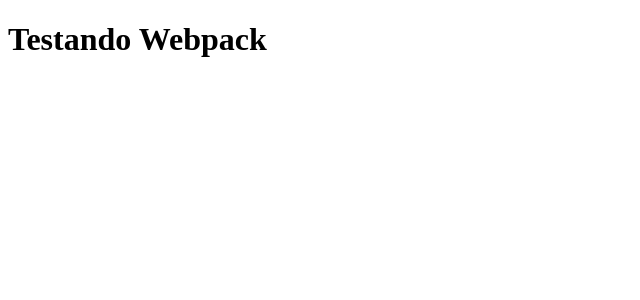
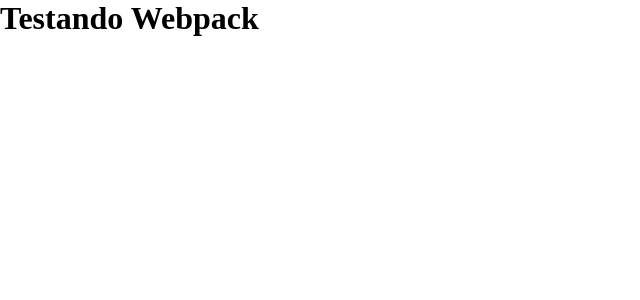
Before and after one commit to rayzen2002/ignite-react, a React app in the folder reactjs/01-github-explorer/: page / in a window 1280 px wide. Shown: the top 300 px of the page, without its empty margins (0-640 px from the left). Built offline with nearby package versions, Linux system fonts and the light colour scheme.

Commit message:
Importando arquivos CSS

```diff
--- a/reactjs/01-github-explorer/package.json
+++ b/reactjs/01-github-explorer/package.json
@@ -5,7 +5,7 @@
   "license": "MIT",
   "scripts": {
     "dev": "webpack serve",
-    "build":"cross-env NODE_ENV=production webpack"
+    "build": "cross-env NODE_ENV=production webpack"
   },
   "dependencies": {
     "cross-env": "^7.0.3",
@@ -18,7 +18,9 @@
     "@babel/preset-env": "^7.13.9",
     "@babel/preset-react": "^7.12.13",
     "babel-loader": "^8.2.2",
+    "css-loader": "^5.1.1",
     "html-webpack-plugin": "^5.3.0",
+    "style-loader": "^2.0.0",
     "webpack": "^5.24.4",
     "webpack-cli": "^4.5.0",
     "webpack-dev-server": "^3.11.2"
--- a/reactjs/01-github-explorer/src/index.jsx
+++ b/reactjs/01-github-explorer/src/index.jsx
@@ -1,4 +1,5 @@
 import { render } from 'react-dom'
 import { App } from './app'
+import { global } from '../styles/global.css'
 
 render(<App /> , document.getElementById('root'))
--- /dev/null
+++ b/reactjs/01-github-explorer/styles/global.css
@@ -0,0 +1,11 @@
+* {
+    margin: 0;
+    padding: 0;
+    box-sizing: border-box;
+
+
+}
+
+body {
+    font: Arial , Helvetica, sans-serif;
+}
--- a/reactjs/01-github-explorer/webpack.config.js
+++ b/reactjs/01-github-explorer/webpack.config.js
@@ -30,7 +30,11 @@
                 test: /\.jsx$/,
                 exclude: /node_modules/,
                 use: 'babel-loader',
-            }
+            },
+            {test: /\.css$/,
+            exclude: /node_modules/,
+            use: ['style-loader' , 'css-loader'],
+        }
         ],
     }
 
```
Also changed, not shown: 1 other file (tests, documents, lock files or other folders).
